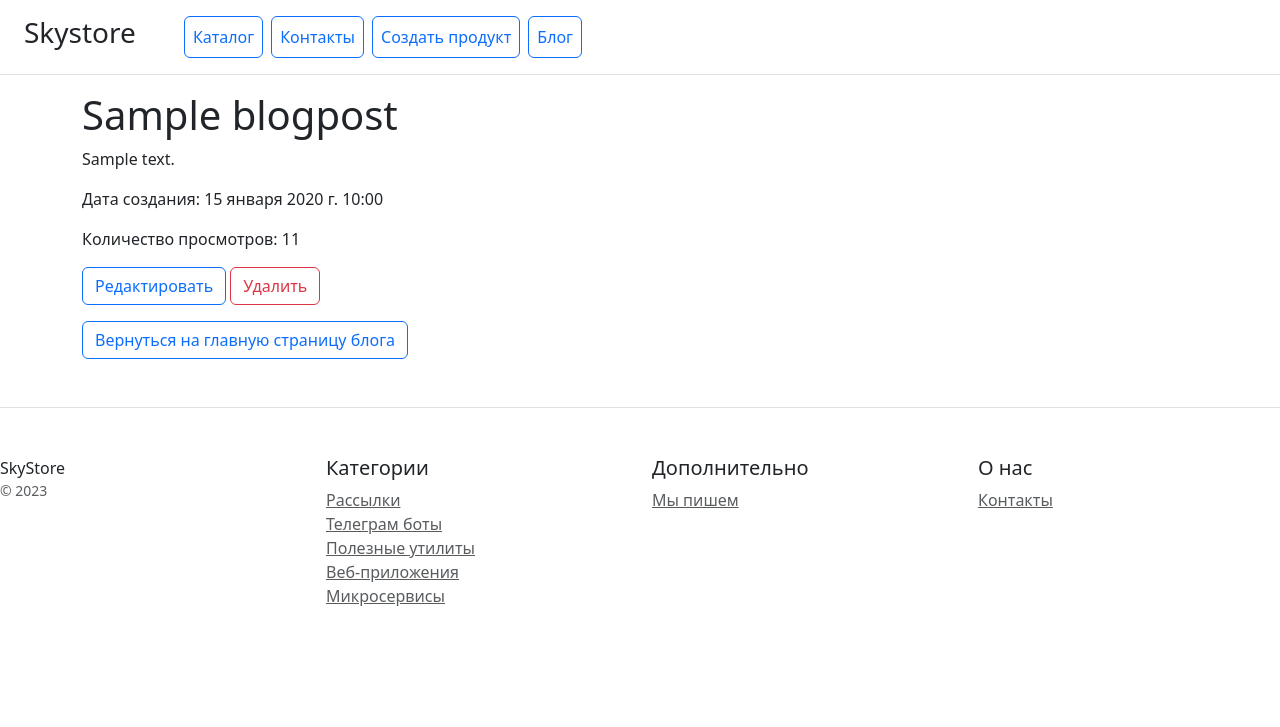
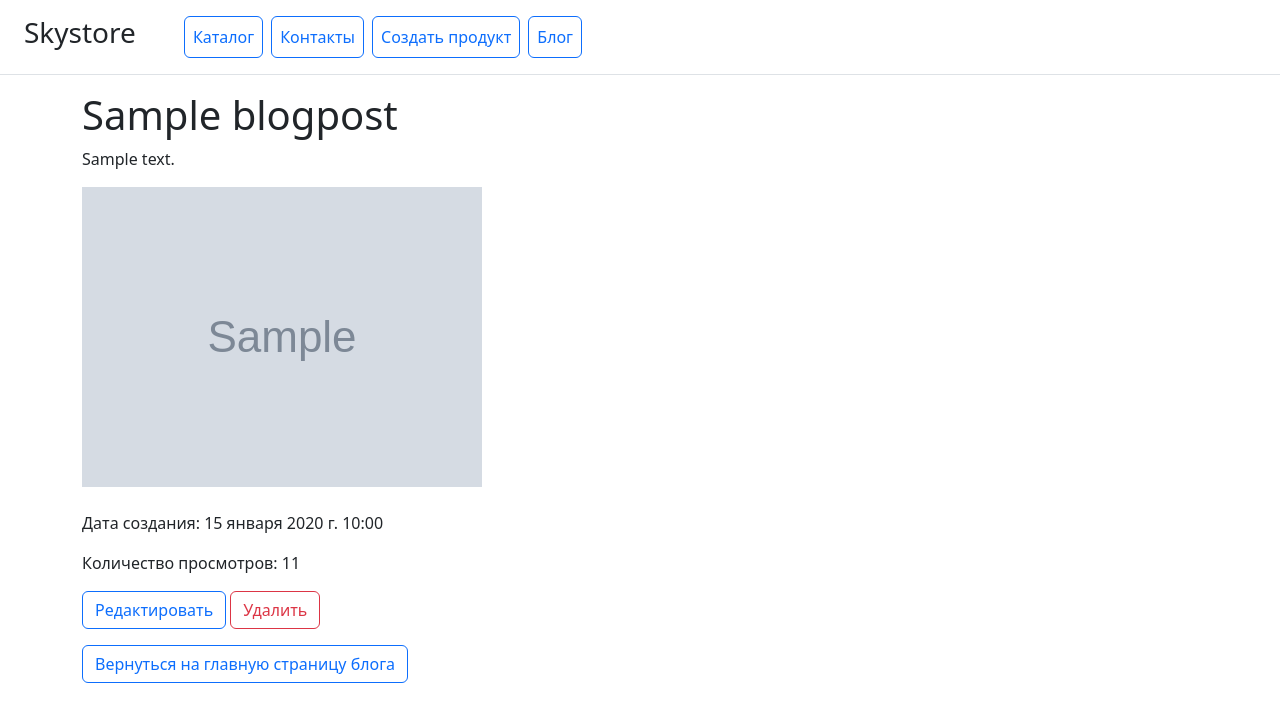
Before and after one commit to EvgeniiErmak/Django_Web_Store, a Django app: a page that uses blogpost/templates/blogpost/post_detail.html in a window 1280 px wide. Shown: the top 727 px of the page. Before the commit the page ends 606 px from the top, so only its background shows below. Run offline with Django 5.2, Linux system fonts and the light colour scheme; tables that the repository leaves empty hold one stand-in row (values such as "Sample post"); grey boxes marked "Sample" are stand-in pictures; some libraries are stand-ins or nearby versions.

Commit message:
Work Version 21.1 FBV & CBV mission 3.2

```diff
--- a/blogpost/templates/blogpost/post_detail.html
+++ b/blogpost/templates/blogpost/post_detail.html
@@ -5,9 +5,13 @@
 {% block content %}
   <h1>{{ object.title }}</h1>
   <p>{{ object.content }}</p>
+  {% if object.preview_image %}
+    <img src="{{ object.preview_image.url }}" alt="{{ object.title }}" class="img-fluid">
+    <br>
+  {% endif %}
+  <br>
   <p>Дата создания: {{ object.created_at }}</p>
   <p>Количество просмотров: {{ object.views }}</p>
-
   <a href="{% url 'blogpost:post_edit' slug=object.slug %}" class="btn btn-outline-primary">Редактировать</a>
   <a href="{% url 'blogpost:post_delete' slug=object.slug %}" class="btn btn-outline-danger">Удалить</a>
   <br>
```
Also changed, not shown: media/blogpost/images/Световой-меч.jpg (added).
